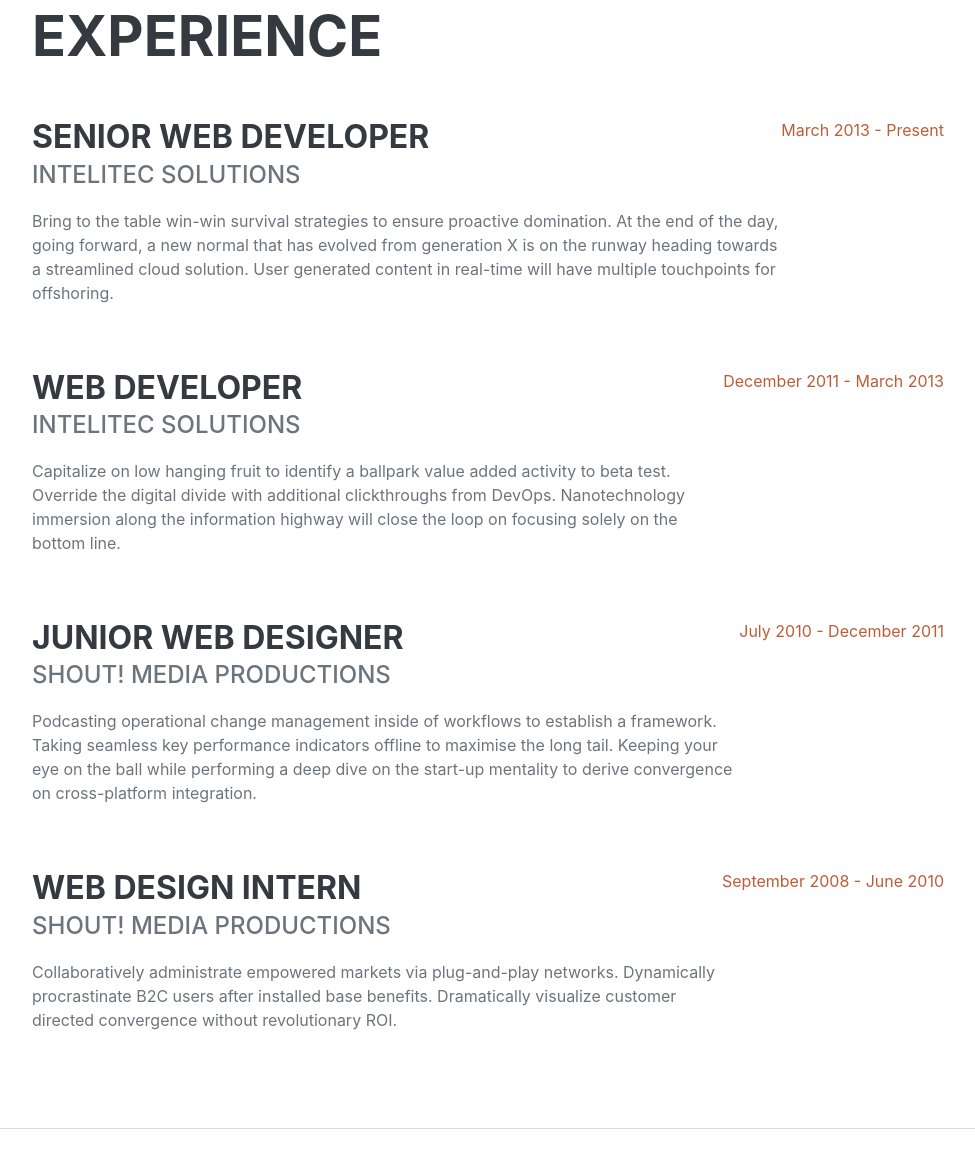
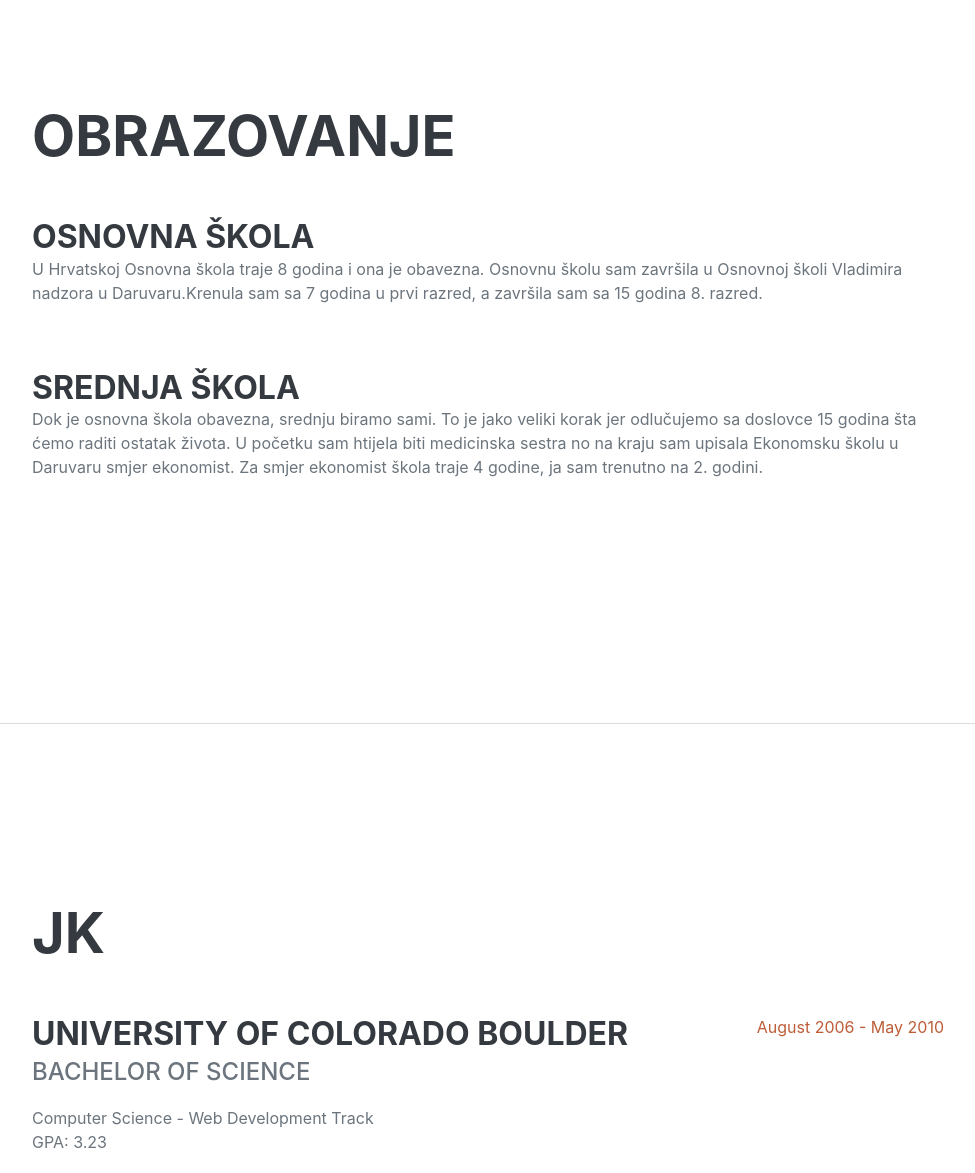
Before and after one commit to andreadotlo/dotloandrea28, a plain HTML site: page index.html in a window 1280 px wide. Shown: the part 878-2051 px from the top of the page, without its empty margins (288-1263 px from the left). Drawn offline with nearby package versions, Linux system fonts and the light colour scheme; a web font is replaced by a local one.

Commit message:
Add files via upload

```diff
--- a/index.html
+++ b/index.html
@@ -25,8 +25,8 @@
             <button class="navbar-toggler" type="button" data-bs-toggle="collapse" data-bs-target="#navbarResponsive" aria-controls="navbarResponsive" aria-expanded="false" aria-label="Toggle navigation"><span class="navbar-toggler-icon"></span></button>
             <div class="collapse navbar-collapse" id="navbarResponsive">
                 <ul class="navbar-nav">
-                    <li class="nav-item"><a class="nav-link js-scroll-trigger" href="#about">About</a></li>
-                    <li class="nav-item"><a class="nav-link js-scroll-trigger" href="#experience">Experience</a></li>
+                    <li class="nav-item"><a class="nav-link js-scroll-trigger" href="#about">O meni</a></li>
+                    <li class="nav-item"><a class="nav-link js-scroll-trigger" href="#experience">Iskustvo</a></li>
                     <li class="nav-item"><a class="nav-link js-scroll-trigger" href="#education">Education</a></li>
                     <li class="nav-item"><a class="nav-link js-scroll-trigger" href="#skills">Skills</a></li>
                     <li class="nav-item"><a class="nav-link js-scroll-trigger" href="#interests">Interests</a></li>
@@ -44,7 +44,7 @@
                         <span class="text-primary">Đotlo</span>
                     </h1>
                     <div class="subheading mb-5">
-                        Markovac 3 - Ekonomska i turistička škola Daruvar - Ekonomist
+                        Markovac 3,43500 Daruvar- Ekonomska i turistička škola Daruvar, Ekonomist - 17 g
                         <a href="mailto:name@email.com">andrea.dotlo@skole.hr</a>
                     </div>
                     <p class="lead mb-5"></p>
@@ -59,38 +59,18 @@
             <!-- Experience-->
             <section class="resume-section" id="experience">
                 <div class="resume-section-content">
-                    <h2 class="mb-5">Experience</h2>
+                    <h2 class="mb-5">Obrazovanje</h2>
                     <div class="d-flex flex-column flex-md-row justify-content-between mb-5">
                         <div class="flex-grow-1">
-                            <h3 class="mb-0">Senior Web Developer</h3>
-                            <div class="subheading mb-3">Intelitec Solutions</div>
-                            <p>Bring to the table win-win survival strategies to ensure proactive domination. At the end of the day, going forward, a new normal that has evolved from generation X is on the runway heading towards a streamlined cloud solution. User generated content in real-time will have multiple touchpoints for offshoring.</p>
+                            <h3 class="mb-0">Osnovna škola</h3>
+                            <p>U Hrvatskoj Osnovna škola traje 8 godina i ona je obavezna. Osnovnu školu sam završila u Osnovnoj školi Vladimira nadzora u Daruvaru.Krenula sam sa 7 godina  u prvi razred, a završila sam sa 15 godina 8. razred.</p>
                         </div>
-                        <div class="flex-shrink-0"><span class="text-primary">March 2013 - Present</span></div>
                     </div>
                     <div class="d-flex flex-column flex-md-row justify-content-between mb-5">
                         <div class="flex-grow-1">
-                            <h3 class="mb-0">Web Developer</h3>
-                            <div class="subheading mb-3">Intelitec Solutions</div>
-                            <p>Capitalize on low hanging fruit to identify a ballpark value added activity to beta test. Override the digital divide with additional clickthroughs from DevOps. Nanotechnology immersion along the information highway will close the loop on focusing solely on the bottom line.</p>
+                            <h3 class="mb-0">Srednja škola</h3>
+                            <p>Dok je osnovna škola obavezna, srednju biramo sami. To je jako veliki korak jer odlučujemo sa doslovce 15 godina šta ćemo raditi ostatak života. U početku sam htijela biti medicinska sestra no na kraju sam upisala Ekonomsku školu u Daruvaru smjer ekonomist. Za smjer ekonomist škola traje 4 godine, ja sam trenutno na 2. godini.</p>
                         </div>
-                        <div class="flex-shrink-0"><span class="text-primary">December 2011 - March 2013</span></div>
-                    </div>
-                    <div class="d-flex flex-column flex-md-row justify-content-between mb-5">
-                        <div class="flex-grow-1">
-                            <h3 class="mb-0">Junior Web Designer</h3>
-                            <div class="subheading mb-3">Shout! Media Productions</div>
-                            <p>Podcasting operational change management inside of workflows to establish a framework. Taking seamless key performance indicators offline to maximise the long tail. Keeping your eye on the ball while performing a deep dive on the start-up mentality to derive convergence on cross-platform integration.</p>
-                        </div>
-                        <div class="flex-shrink-0"><span class="text-primary">July 2010 - December 2011</span></div>
-                    </div>
-                    <div class="d-flex flex-column flex-md-row justify-content-between">
-                        <div class="flex-grow-1">
-                            <h3 class="mb-0">Web Design Intern</h3>
-                            <div class="subheading mb-3">Shout! Media Productions</div>
-                            <p>Collaboratively administrate empowered markets via plug-and-play networks. Dynamically procrastinate B2C users after installed base benefits. Dramatically visualize customer directed convergence without revolutionary ROI.</p>
-                        </div>
-                        <div class="flex-shrink-0"><span class="text-primary">September 2008 - June 2010</span></div>
                     </div>
                 </div>
             </section>
@@ -98,7 +78,7 @@
             <!-- Education-->
             <section class="resume-section" id="education">
                 <div class="resume-section-content">
-                    <h2 class="mb-5">Education</h2>
+                    <h2 class="mb-5">jk</h2>
                     <div class="d-flex flex-column flex-md-row justify-content-between mb-5">
                         <div class="flex-grow-1">
                             <h3 class="mb-0">University of Colorado Boulder</h3>
```
